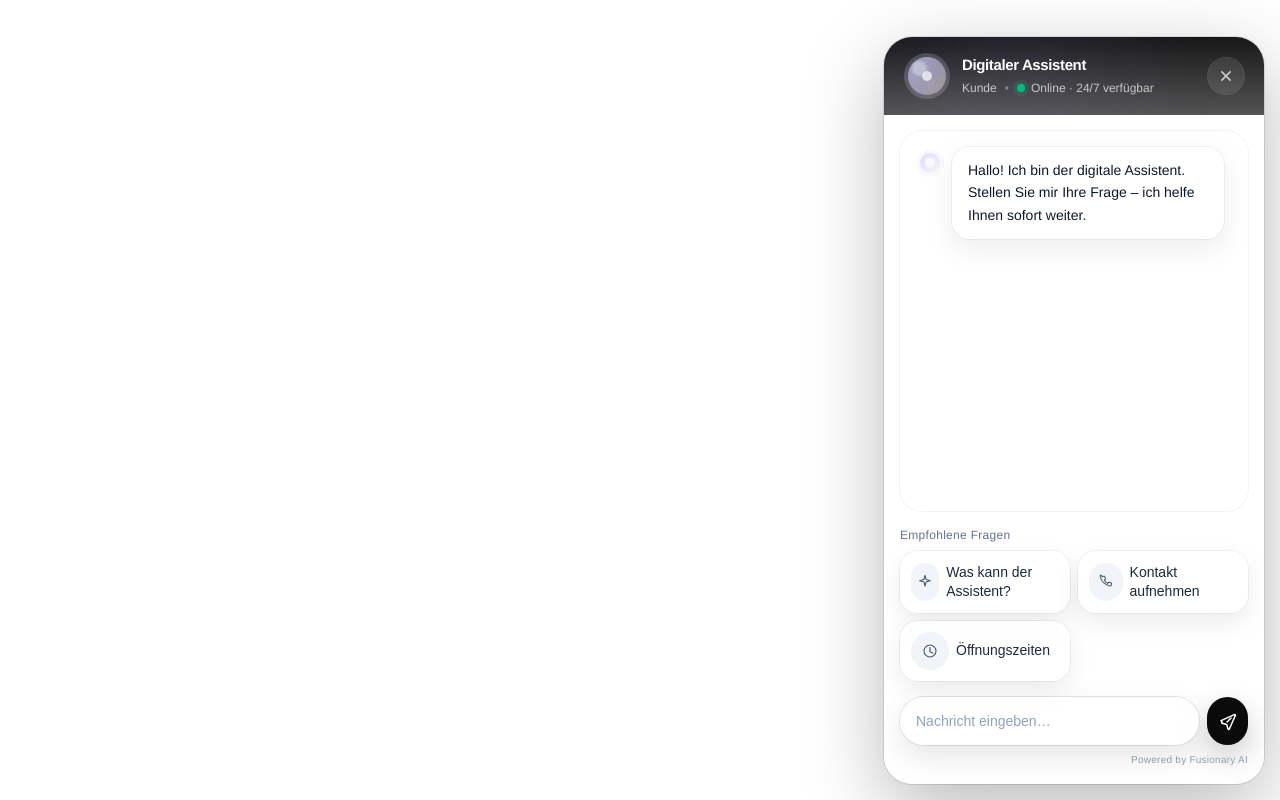
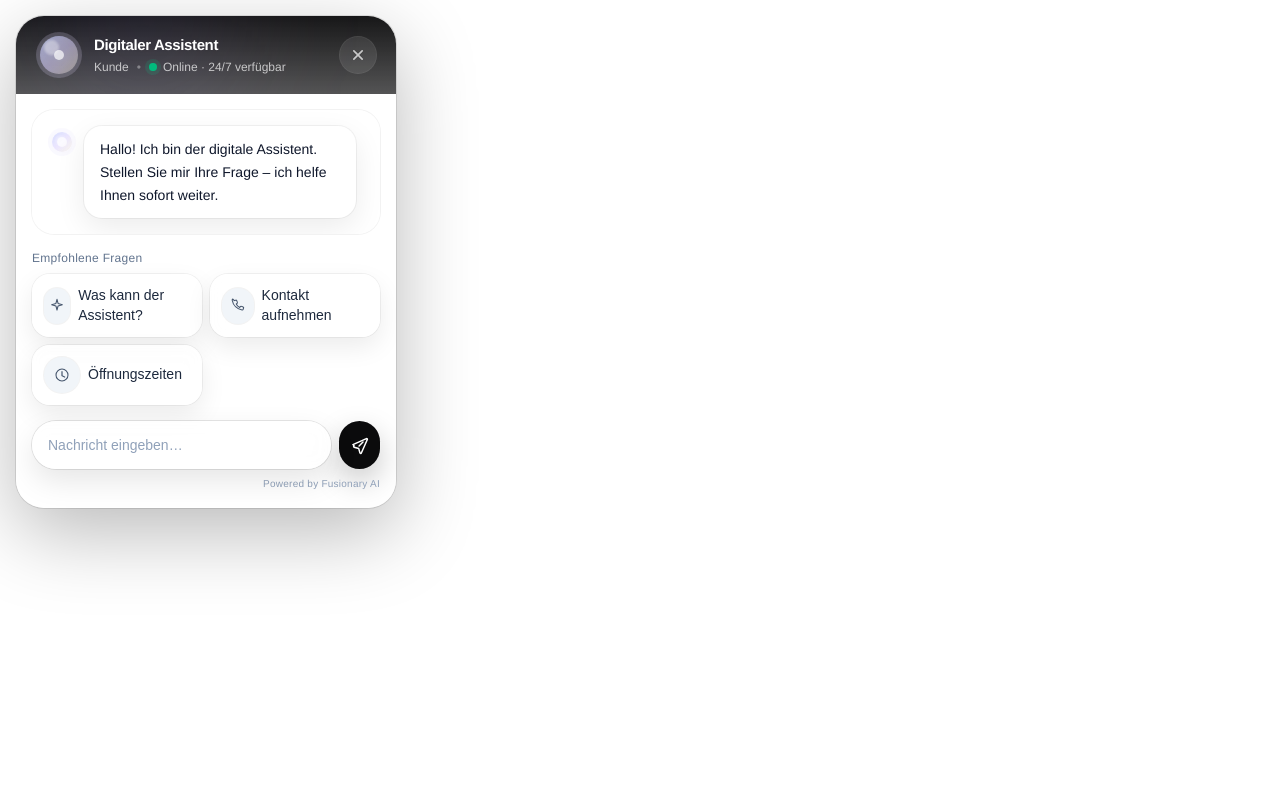
Before and after one commit to FusionaryAI/kundenbot-template, a Next.js app: page /embed/1 in a window 1280 px wide. Built offline with nearby package versions, Linux system fonts and the light colour scheme.

Commit message:
Fix embed layout in iframe

```diff
--- a/app/embed/[slug]/page.tsx
+++ b/app/embed/[slug]/page.tsx
@@ -1,3 +1,4 @@
+// deploy-test
 "use client";
 
 import { useEffect, useMemo, useRef, useState } from "react";
@@ -36,16 +37,10 @@ function slugFromPathname(): string | null {
 function IconX(props: React.SVGProps<SVGSVGElement>) {
   return (
     <svg viewBox="0 0 24 24" fill="none" aria-hidden="true" {...props}>
-      <path
-        d="M7 7l10 10M17 7L7 17"
-        stroke="currentColor"
-        strokeWidth="2"
-        strokeLinecap="round"
-      />
+      <path d="M7 7l10 10M17 7L7 17" stroke="currentColor" strokeWidth="2" strokeLinecap="round" />
     </svg>
   );
 }
-
 function IconSend(props: React.SVGProps<SVGSVGElement>) {
   return (
     <svg viewBox="0 0 24 24" fill="none" aria-hidden="true" {...props}>
@@ -55,16 +50,10 @@ function IconSend(props: React.SVGProps<SVGSVGElement>) {
         strokeWidth="1.8"
         strokeLinejoin="round"
       />
-      <path
-        d="M10.9 13.1l4.7-4.7"
-        stroke="currentColor"
-        strokeWidth="1.8"
-        strokeLinecap="round"
-      />
+      <path d="M10.9 13.1l4.7-4.7" stroke="currentColor" strokeWidth="1.8" strokeLinecap="round" />
     </svg>
   );
 }
-
 function IconSpark(props: React.SVGProps<SVGSVGElement>) {
   return (
     <svg viewBox="0 0 24 24" fill="none" aria-hidden="true" {...props}>
@@ -77,7 +66,6 @@ function IconSpark(props: React.SVGProps<SVGSVGElement>) {
     </svg>
   );
 }
-
 function IconPhone(props: React.SVGProps<SVGSVGElement>) {
   return (
     <svg viewBox="0 0 24 24" fill="none" aria-hidden="true" {...props}>
@@ -90,16 +78,11 @@ function IconPhone(props: React.SVGProps<SVGSVGElement>) {
     </svg>
   );
 }
-
 function IconClock(props: React.SVGProps<SVGSVGElement>) {
   return (
     <svg viewBox="0 0 24 24" fill="none" aria-hidden="true" {...props}>
       <path d="M12 7v6l4 2" stroke="currentColor" strokeWidth="1.8" strokeLinecap="round" />
-      <path
-        d="M21 12a9 9 0 1 1-18 0 9 9 0 0 1 18 0Z"
-        stroke="currentColor"
-        strokeWidth="1.6"
-      />
+      <path d="M21 12a9 9 0 1 1-18 0 9 9 0 0 1 18 0Z" stroke="currentColor" strokeWidth="1.6" />
     </svg>
   );
 }
@@ -107,11 +90,7 @@ function IconClock(props: React.SVGProps<SVGSVGElement>) {
 /** Universeller KI-Avatar (Option B: leicht warm) */
 function AssistantAvatar({ size = 44 }: { size?: number }) {
   return (
-    <div
-      className="relative grid place-items-center overflow-hidden rounded-full"
-      style={{ width: size, height: size }}
-      aria-hidden="true"
-    >
+    <div className="relative grid place-items-center overflow-hidden rounded-full" style={{ width: size, height: size }} aria-hidden="true">
       <div className="absolute inset-0 rounded-full bg-white/10 ring-1 ring-white/15" />
       <div className="absolute inset-1 rounded-full bg-gradient-to-br from-indigo-200/70 via-violet-200/50 to-amber-100/40 blur-[0.2px]" />
       <div className="absolute -inset-6 rounded-full bg-gradient-to-tr from-indigo-400/25 via-violet-400/15 to-amber-300/10 blur-2xl" />
@@ -154,16 +133,12 @@ export default function Embed({ params }: EmbedProps) {
     const q = (textOverride ?? input).trim();
     if (!q || isSending) return;
 
-    // ✅ Guard: slug muss vorhanden sein, sonst kein API Call
     const slug = slugSafe || slugFromPathname() || "";
     if (!slug) {
       setMessages((m) => [
         ...m,
         { role: "user", text: q },
-        {
-          role: "assistant",
-          text: "Konfigurationsfehler: Tenant-Slug fehlt. Bitte die Seite neu laden.",
-        },
+        { role: "assistant", text: "Konfigurationsfehler: Tenant-Slug fehlt. Bitte die Seite neu laden." },
       ]);
       setInput("");
       return;
@@ -174,35 +149,27 @@ export default function Embed({ params }: EmbedProps) {
     setIsSending(true);
 
     try {
-      // ✅ Debug-Flag aus URL übernehmen (optional)
-      const debug =
-        typeof window !== "undefined"
-          ? new URLSearchParams(window.location.search).get("debug")
-          : null;
+      const origin = typeof window !== "undefined" ? window.location.origin : "";
+      const apiUrl = `${origin}/api/chat`;
 
-      // ✅ DER FIX: slug immer über Query + Header + Body schicken
-      const apiUrl = `/api/chat?slug=${encodeURIComponent(slug)}${debug === "1" ? "&debug=1" : ""}`;
+      const debug = typeof window !== "undefined" ? new URLSearchParams(window.location.search).get("debug") : null;
+      const finalUrl = debug === "1" ? `${apiUrl}?debug=1` : apiUrl;
 
-      const res = await fetch(apiUrl, {
+      const res = await fetch(finalUrl, {
         method: "POST",
         headers: {
           "Content-Type": "application/json",
-          "x-tenant-slug": slug, // ✅ extra robust (unabhängig von Referer/Referrer-Policy)
+          "x-tenant-slug": slug,
         },
-        body: JSON.stringify({
-          slug, // ✅ Body weiterhin mitsenden
-          message: q,
-        }),
+        body: JSON.stringify({ slug, message: q }),
       });
 
       const data = await res.json().catch(() => ({}));
 
-      // ✅ Wenn API einen Fehler liefert, zeigen wir ihn direkt (hilft Debugging)
       if (!res.ok) {
-        const errMsg =
-          typeof data?.error === "string" && data.error.trim()
-            ? data.error
-            : "API Fehler: Anfrage fehlgeschlagen.";
+        const errMsg = typeof data?.error === "string" && data.error.trim()
+          ? data.error
+          : "API Fehler: Anfrage fehlgeschlagen.";
         setMessages((m) => [...m, { role: "assistant", text: errMsg }]);
         return;
       }
@@ -214,13 +181,7 @@ export default function Embed({ params }: EmbedProps) {
 
       setMessages((m) => [...m, { role: "assistant", text: answer }]);
     } catch {
-      setMessages((m) => [
-        ...m,
-        {
-          role: "assistant",
-          text: "Technischer Fehler: Die Anfrage konnte nicht verarbeitet werden.",
-        },
-      ]);
+      setMessages((m) => [...m, { role: "assistant", text: "Technischer Fehler: Die Anfrage konnte nicht verarbeitet werden." }]);
     } finally {
       setIsSending(false);
     }
@@ -233,39 +194,17 @@ export default function Embed({ params }: EmbedProps) {
     }
   }
 
-  // Optional: Höhe an Parent melden
-  useEffect(() => {
-    const h = scrollRef.current?.scrollHeight ?? 560;
-    try {
-      window.parent.postMessage({ type: "__widget_height__", height: h }, "*");
-    } catch {
-      // egal
-    }
-  }, [messages, isOpen]);
-
   const quickActions = [
-    {
-      label: "Was kann der Assistent?",
-      text: "Was kannst du grundsätzlich für mich tun?",
-      icon: <IconSpark className="h-4 w-4" />,
-    },
-    {
-      label: "Kontakt aufnehmen",
-      text: "Wie kann ich euch kontaktieren?",
-      icon: <IconPhone className="h-4 w-4" />,
-    },
-    {
-      label: "Öffnungszeiten",
-      text: "Wie sind die Öffnungszeiten?",
-      icon: <IconClock className="h-4 w-4" />,
-    },
+    { label: "Was kann der Assistent?", text: "Was kannst du grundsätzlich für mich tun?", icon: <IconSpark className="h-4 w-4" /> },
+    { label: "Kontakt aufnehmen", text: "Wie kann ich euch kontaktieren?", icon: <IconPhone className="h-4 w-4" /> },
+    { label: "Öffnungszeiten", text: "Wie sind die Öffnungszeiten?", icon: <IconClock className="h-4 w-4" /> },
   ];
 
   return (
-    <main className="h-screen w-screen bg-transparent">
-      {/* Container im iFrame */}
-      <div className="fixed bottom-0 right-0 p-4">
-        {/* Closed launcher */}
+    // ✅ Wichtig: iframe-friendly Höhe
+    <main className="h-full w-full bg-transparent">
+      {/* ✅ Kein fixed-Container mehr (der clippt im iframe). Stattdessen: full-height layout */}
+      <div className="h-full w-full p-4 box-border">
         {!isOpen && (
           <button
             type="button"
@@ -278,9 +217,9 @@ export default function Embed({ params }: EmbedProps) {
         )}
 
         {isOpen && (
-          <section className="w-[380px] max-w-[92vw] overflow-hidden rounded-[28px] bg-white/75 shadow-[0_24px_80px_rgba(0,0,0,0.28)] ring-1 ring-black/10 backdrop-blur-xl">
-            {/* Header (Glass + Dark) */}
-            <header className="relative overflow-hidden px-5 py-4">
+          // ✅ h-full + flex-col: Inhalt passt immer in iframe
+          <section className="h-full w-[380px] max-w-[92vw] overflow-hidden rounded-[28px] bg-white/75 shadow-[0_24px_80px_rgba(0,0,0,0.28)] ring-1 ring-black/10 backdrop-blur-xl flex flex-col">
+            <header className="relative overflow-hidden px-5 py-4 shrink-0">
               <div className="absolute inset-0 bg-gradient-to-b from-[#0b0b0c]/95 to-[#0b0b0c]/70" />
               <div className="absolute -top-24 left-10 h-48 w-48 rounded-full bg-gradient-to-tr from-indigo-400/18 via-violet-400/10 to-amber-300/8 blur-3xl" />
               <div className="relative flex items-center justify-between">
@@ -313,21 +252,17 @@ export default function Embed({ params }: EmbedProps) {
               </div>
             </header>
 
-            {/* Body */}
-            <div className="px-4 pb-4 pt-4">
-              {/* Messages */}
+            {/* ✅ Flex body (min-h-0 ist entscheidend für korrektes Scrollen) */}
+            <div className="px-4 pb-4 pt-4 flex-1 min-h-0 flex flex-col">
+              {/* ✅ Messages: flex-1 statt fixed height */}
               <div
                 ref={scrollRef}
-                className="h-[380px] space-y-4 overflow-y-auto rounded-[22px] bg-white/80 p-4 ring-1 ring-black/5 backdrop-blur"
+                className="min-h-0 flex-1 space-y-4 overflow-y-auto rounded-[22px] bg-white/80 p-4 ring-1 ring-black/5 backdrop-blur"
               >
                 {messages.map((m, i) => {
                   const isUser = m.role === "user";
-
                   return (
-                    <div
-                      key={i}
-                      className={isUser ? "flex justify-end" : "flex justify-start gap-2"}
-                    >
+                    <div key={i} className={isUser ? "flex justify-end" : "flex justify-start gap-2"}>
                       {!isUser && (
                         <div className="mt-0.5 shrink-0">
                           <AssistantAvatar size={28} />
@@ -347,18 +282,10 @@ export default function Embed({ params }: EmbedProps) {
                         ) : (
                           <Markdown
                             components={{
-                              ul: ({ children }: any) => (
-                                <ul className="ml-5 list-disc space-y-2">{children}</ul>
-                              ),
-                              ol: ({ children }: any) => (
-                                <ol className="ml-5 list-decimal space-y-2">{children}</ol>
-                              ),
-                              li: ({ children }: any) => (
-                                <li className="leading-relaxed">{children}</li>
-                              ),
-                              p: ({ children }: any) => (
-                                <p className="mb-2 leading-relaxed last:mb-0">{children}</p>
-                              ),
+                              ul: ({ children }: any) => <ul className="ml-5 list-disc space-y-2">{children}</ul>,
+                              ol: ({ children }: any) => <ol className="ml-5 list-decimal space-y-2">{children}</ol>,
+                              li: ({ children }: any) => <li className="leading-relaxed">{children}</li>,
+                              p: ({ children }: any) => <p className="mb-2 leading-relaxed last:mb-0">{children}</p>,
                             }}
                           >
                             {m.text}
@@ -388,12 +315,9 @@ export default function Embed({ params }: EmbedProps) {
                 )}
               </div>
 
-              {/* Suggested questions */}
-              <div className="mt-4">
-                <div className="mb-2 text-xs font-medium tracking-wide text-slate-500">
-                  Empfohlene Fragen
-                </div>
-
+              {/* Quick actions */}
+              <div className="mt-4 shrink-0">
+                <div className="mb-2 text-xs font-medium tracking-wide text-slate-500">Empfohlene Fragen</div>
                 <div className="grid grid-cols-2 gap-2">
                   {quickActions.map((a) => (
                     <button
@@ -415,7 +339,7 @@ export default function Embed({ params }: EmbedProps) {
 
               {/* Input */}
               <form
-                className="mt-4 flex items-center gap-2"
+                className="mt-4 flex items-center gap-2 shrink-0"
                 onSubmit={(e) => {
                   e.preventDefault();
                   send();
@@ -442,7 +366,7 @@ export default function Embed({ params }: EmbedProps) {
                 </button>
               </form>
 
-              <div className="mt-2 text-right text-[10px] tracking-wide text-slate-400">
+              <div className="mt-2 text-right text-[10px] tracking-wide text-slate-400 shrink-0">
                 Powered by Fusionary AI
               </div>
             </div>
```
